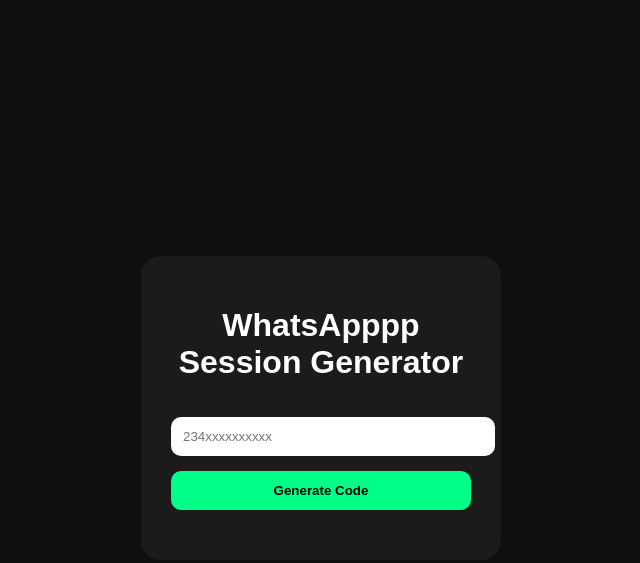
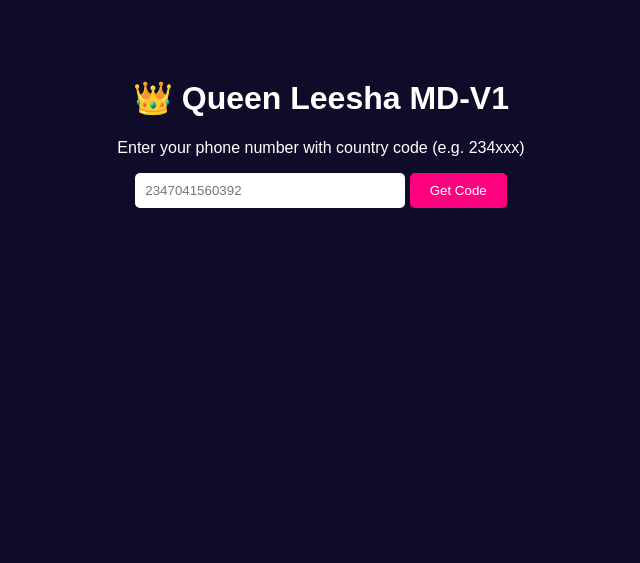
Before and after one commit to TrustTechie/session-site, a website: page public/index.html in a window 1280 px wide. Shown: the whole page, without its empty margins (319-959 px from the left). Drawn offline with Linux system fonts and the light colour scheme.

Commit message:
Update title and styling for Queen Leesha MD

```diff
--- a/public/index.html
+++ b/public/index.html
@@ -1,27 +1,44 @@
 <!DOCTYPE html>
 <html>
 <head>
-  <title>Queen Session Generator</title>
-  <link rel="stylesheet" href="style.css">
+    <title>Queen Leesha MD Pairing</title>
+    <style>
+        body { background: #0f0c29; color: white; font-family: sans-serif; text-align: center; padding-top: 50px; }
+        input { padding: 10px; border-radius: 5px; border: none; width: 250px; }
+        button { padding: 10px 20px; background: #ff007f; color: white; border: none; border-radius: 5px; cursor: pointer; }
+        #codeDisplay { font-size: 2em; margin-top: 20px; color: #00ffcc; letter-spacing: 5px; }
+    </style>
 </head>
 <body>
+    <h1>👑 Queen Leesha MD-V1</h1>
+    <p>Enter your phone number with country code (e.g. 234xxx)</p>
+    <input type="text" id="number" placeholder="2347041560392">
+    <button onclick="getPairingCode()">Get Code</button>
+    <div id="codeDisplay"></div>
+    <p id="status"></p>
 
-<div class="box">
-  <h1>WhatsApppp Session Generator</h1>
+    <script>
+        async function getPairingCode() {
+            const num = document.getElementById('number').value;
+            const display = document.getElementById('codeDisplay');
+            const status = document.getElementById('status');
 
-  <input
-    type="number"
-    id="number"
-    placeholder="234xxxxxxxxxx"
-  >
+            status.innerText = "Generating code... please wait";
+            display.innerText = "";
 
-  <button onclick="generate()">
-    Generate Code
-  </button>
-
-  <div id="result"></div>
-</div>
-
-<script src="script.js"></script>
+            try {
+                const response = await fetch(`/pair?number=${num}`);
+                const data = await response.json();
+                if (data.code) {
+                    display.innerText = data.code;
+                    status.innerText = "Enter this code on your WhatsApp Notification.";
+                } else {
+                    status.innerText = "Error: " + data.error;
+                }
+            } catch (e) {
+                status.innerText = "Failed to connect to server.";
+            }
+        }
+    </script>
 </body>
 </html>
```
